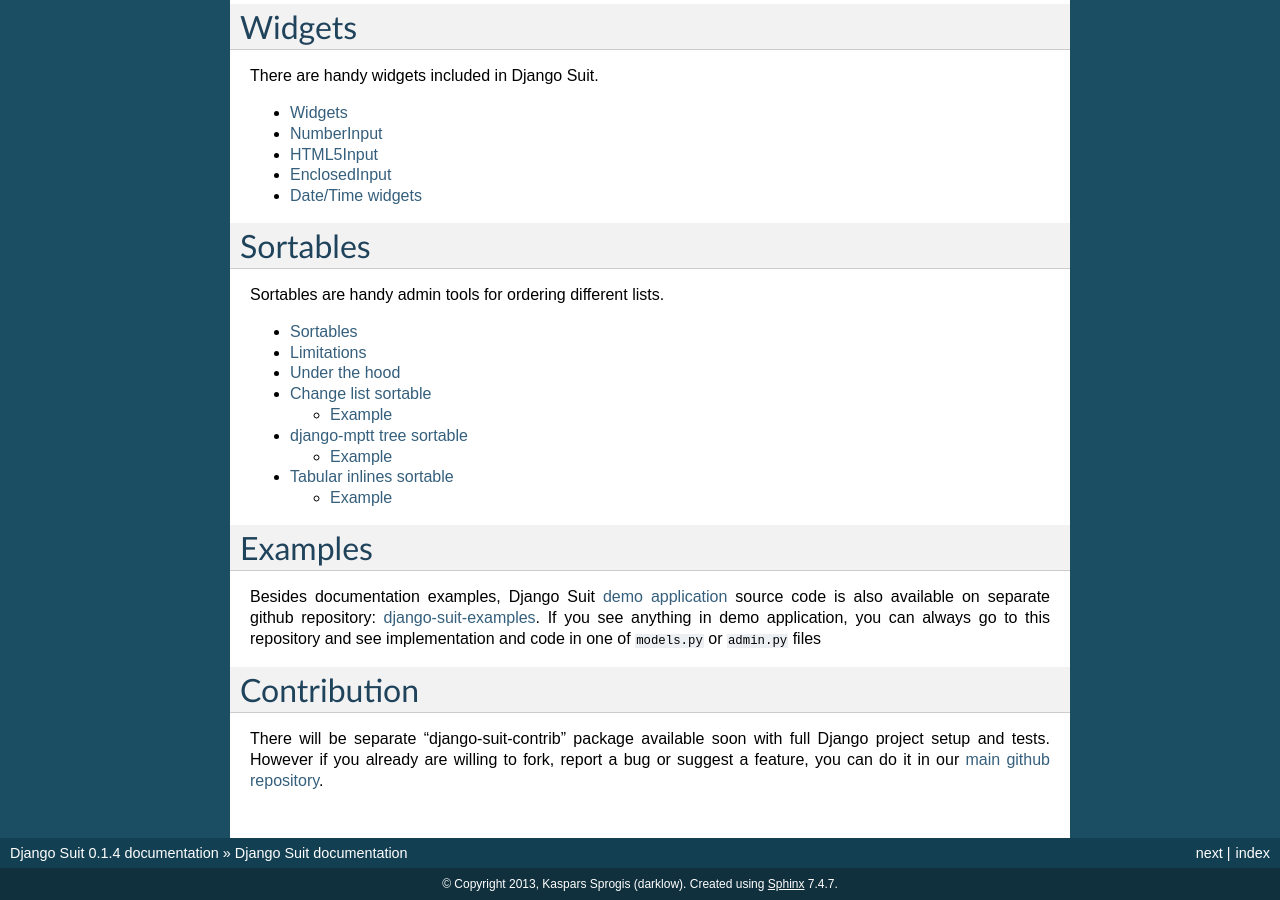
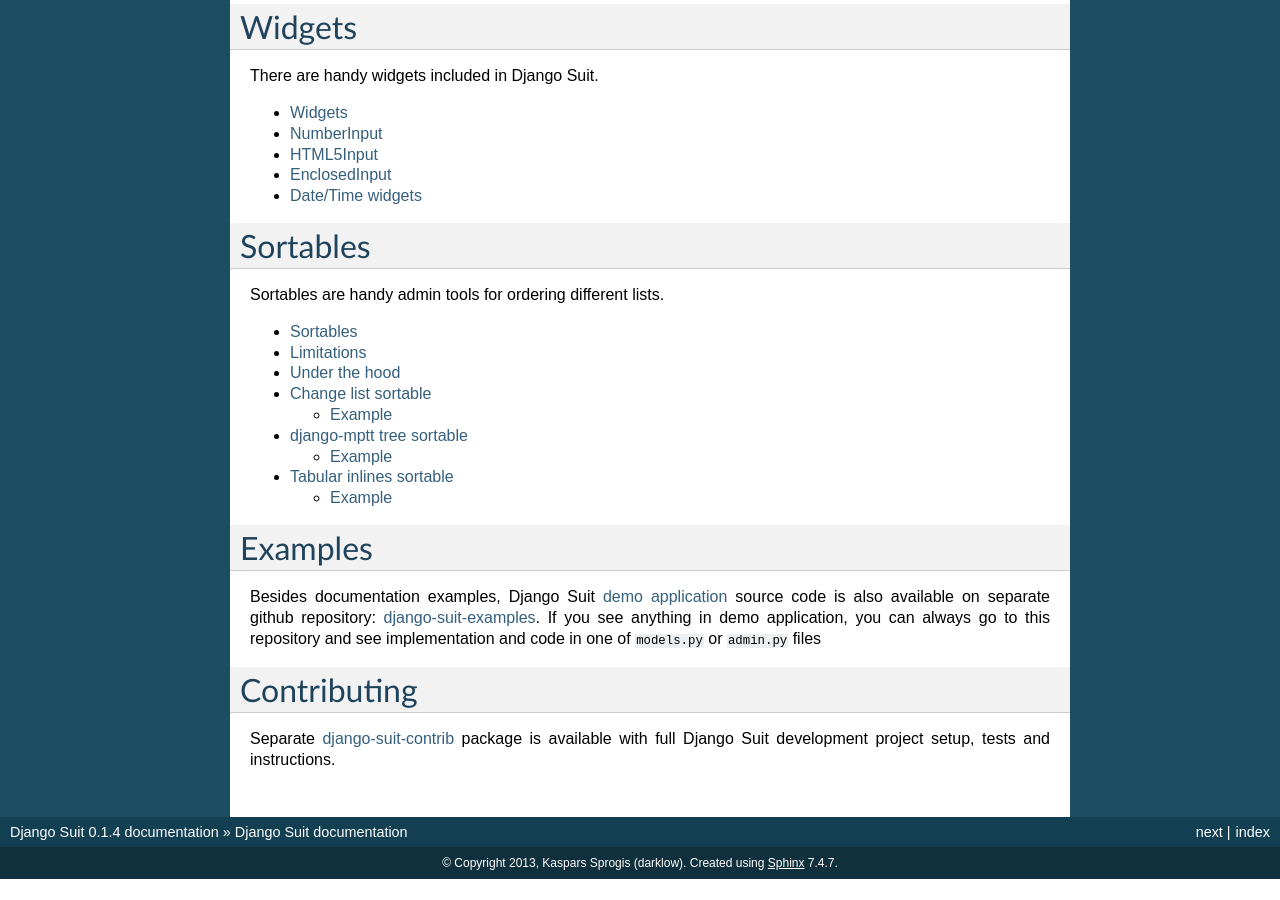
Before and after one commit to darklow/django-suit, a Sphinx documentation site: the page built from docs/index.rst, in a window 1280 px wide and 900 px high, scrolled down 1963 px. Built offline with Sphinx 7.4.7, drawn with Linux system fonts in a browser that asks for light colours; after the commit the page ends 2842 px from its top, so only the background shows below that; some of the changed text lies outside the part shown.

Commit message:
Docs: Added info and link to contribution repository

```diff
--- a/README.rst
+++ b/README.rst
@@ -29,3 +29,9 @@
 =========
 
 See `CHANGELOG.rst <https://github.com/darklow/django-suit/blob/master/CHANGELOG.rst>`_.
+
+
+Contributing
+============
+
+Separate `django-suit-contrib <https://github.com/darklow/django-suit-contrib>`_ package is available with full Django Suit development project setup, tests and instructions.
--- a/docs/index.rst
+++ b/docs/index.rst
@@ -104,7 +104,8 @@
 
 Besides documentation examples, Django Suit `demo application <http://djangosuit.com/admin/>`_ source code is also available on separate github repository: `django-suit-examples <https://github.com/darklow/django-suit-examples>`_. If you see anything in demo application, you can always go to this repository and see implementation and code in one of ``models.py`` or ``admin.py`` files
 
-Contribution
+
+Contributing
 ============
 
-There will be separate "django-suit-contrib" package available soon with full Django project setup and tests. However if you already are willing to fork, report a bug or suggest a feature, you can do it in our `main github repository <https://github.com/darklow/django-suit>`_.
+Separate `django-suit-contrib <https://github.com/darklow/django-suit-contrib>`_ package is available with full Django Suit development project setup, tests and instructions.
```
